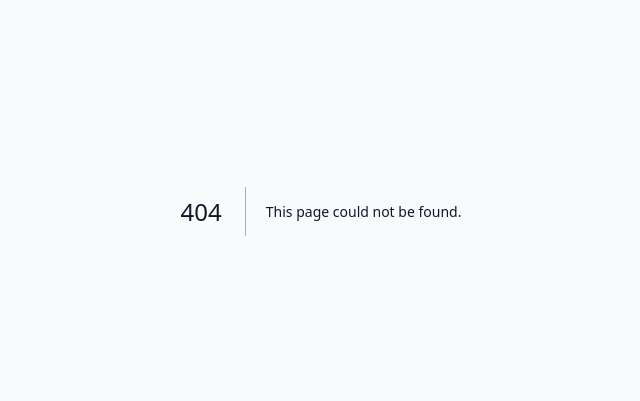
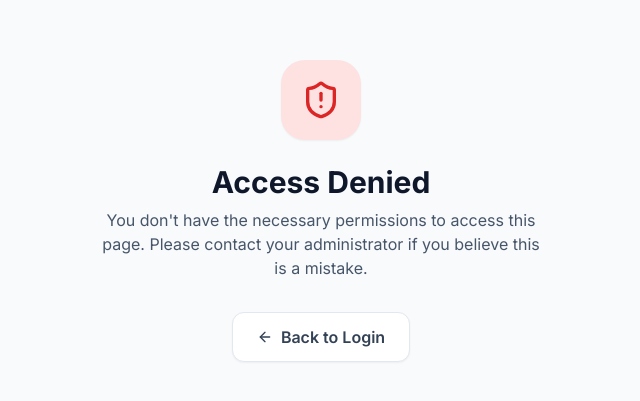
Before and after one commit to Dhivanujan/Community-Project-RMS, a Next.js app: page /unauthorized in a window 1280 px wide. Before the commit this address had no page. Shown: the part 189-590 px from the top of the page, without its empty margins (319-959 px from the left). Built offline with nearby package versions, Linux system fonts and the light colour scheme.

Commit message:
add  app/unauthorized/ file

```diff
--- /dev/null
+++ b/app/unauthorized/page.jsx
@@ -0,0 +1,25 @@
+import Link from "next/link";
+import { ShieldAlert, ArrowLeft } from "lucide-react";
+
+export default function UnauthorizedPage() {
+  return (
+    <div className="min-h-screen bg-slate-50 flex items-center justify-center p-6">
+      <div className="max-w-md w-full text-center">
+        <div className="w-20 h-20 bg-red-100 text-red-600 rounded-3xl flex items-center justify-center mx-auto mb-6 shadow-sm">
+          <ShieldAlert className="w-10 h-10" />
+        </div>
+        <h1 className="text-3xl font-bold text-slate-900 mb-2">Access Denied</h1>
+        <p className="text-slate-600 mb-8">
+          You don't have the necessary permissions to access this page. Please contact your administrator if you believe this is a mistake.
+        </p>
+        <Link
+          href="/login"
+          className="inline-flex items-center gap-2 px-6 py-3 bg-white border border-slate-200 rounded-xl font-semibold text-slate-700 hover:bg-slate-50 transition-all shadow-sm"
+        >
+          <ArrowLeft className="w-4 h-4" />
+          Back to Login
+        </Link>
+      </div>
+    </div>
+  );
+}
```
